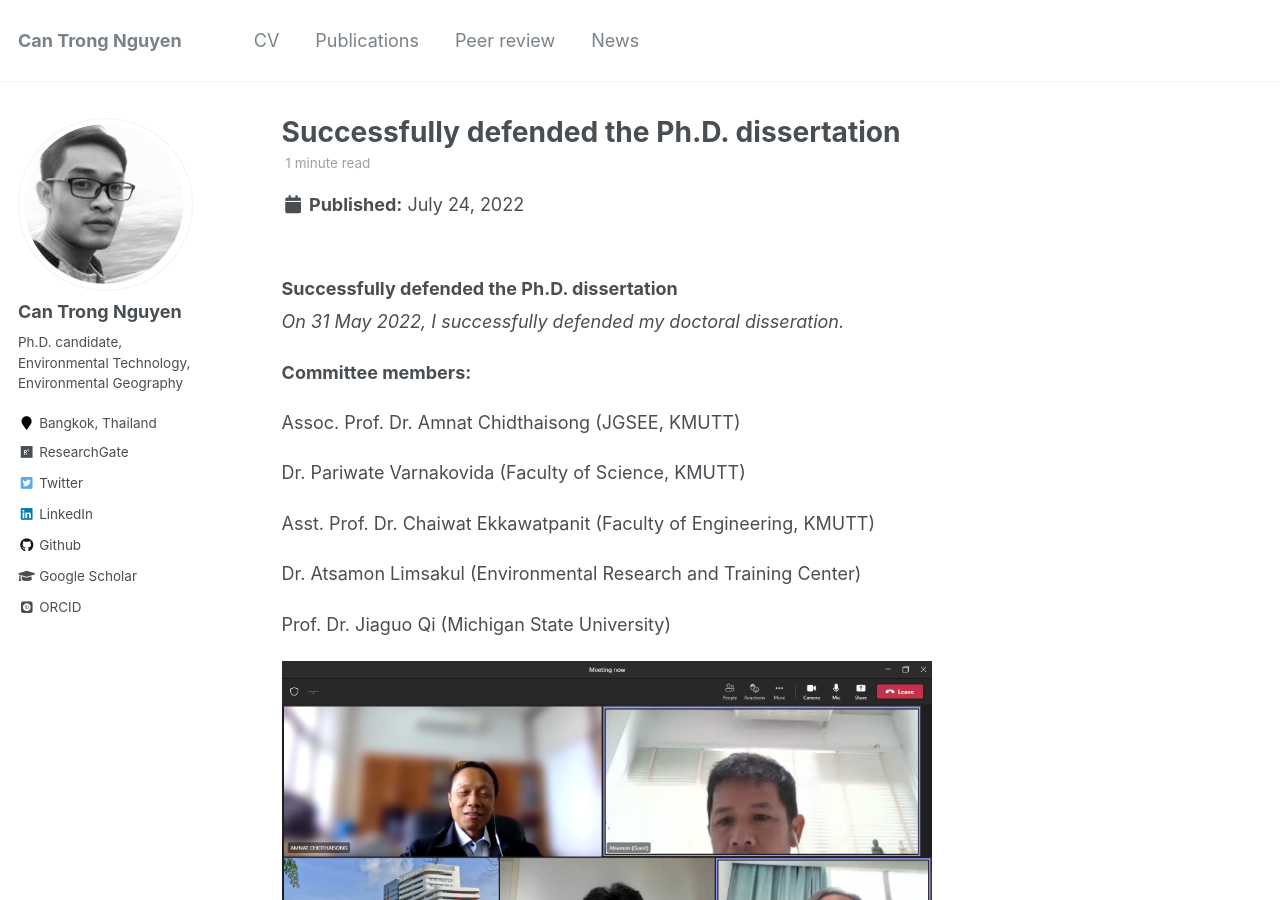
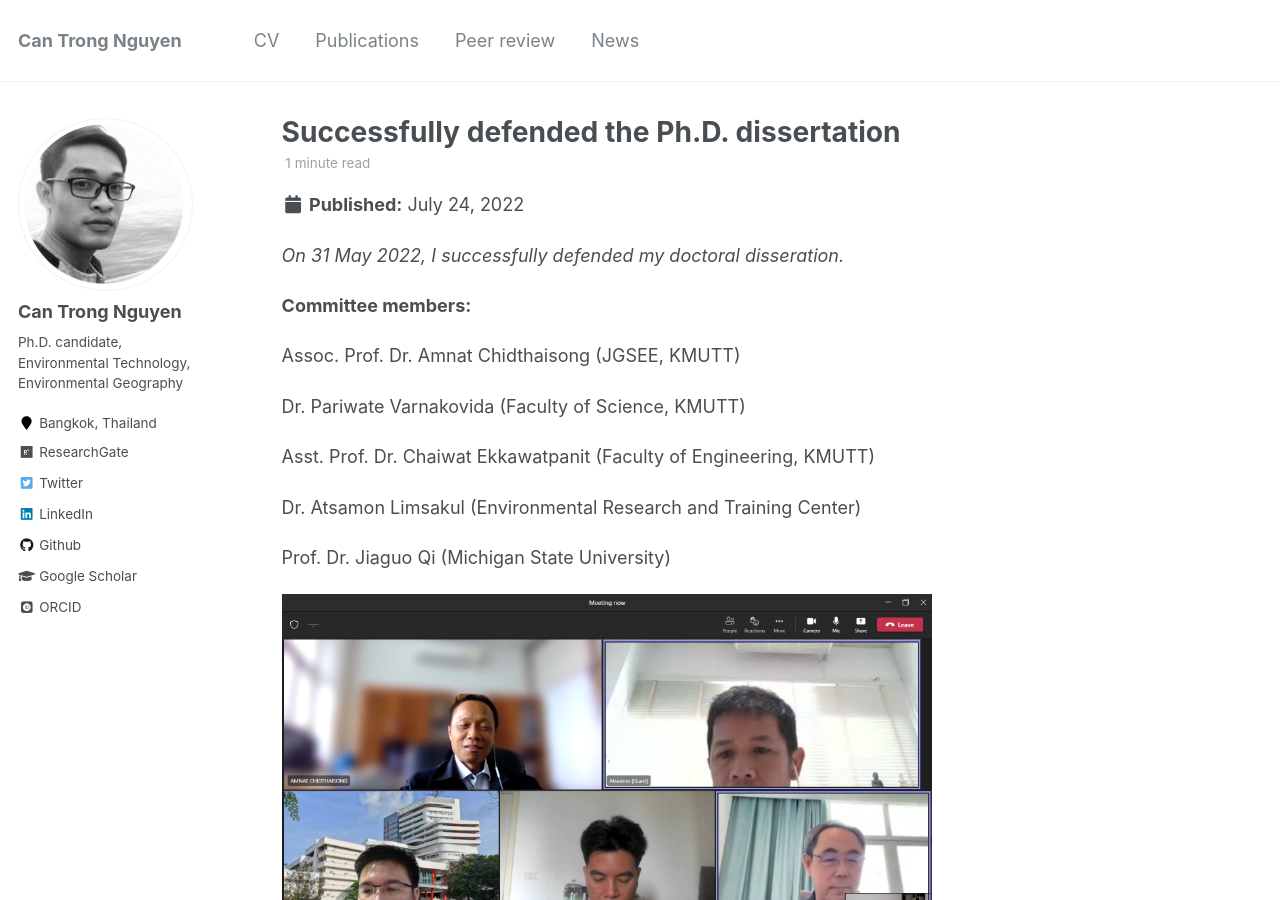
Before and after one commit to canng/oldsite, a Jekyll site: the page built from _posts/2022-07-04-Phd-finish.md, in a window 1280 px wide and 900 px high. Built offline with Jekyll 4.4.1, drawn with Linux system fonts in a browser that asks for light colours; some web fonts are replaced.

Commit message:
update post

```diff
--- a/_posts/2022-07-04-Phd-finish.md
+++ b/_posts/2022-07-04-Phd-finish.md
@@ -6,8 +6,6 @@ categories: others
 tags:
   - others
 ---
-
-### Successfully defended the Ph.D. dissertation
 
 
 <i> On 31 May 2022, I successfully defended my doctoral disseration. </i>
```
